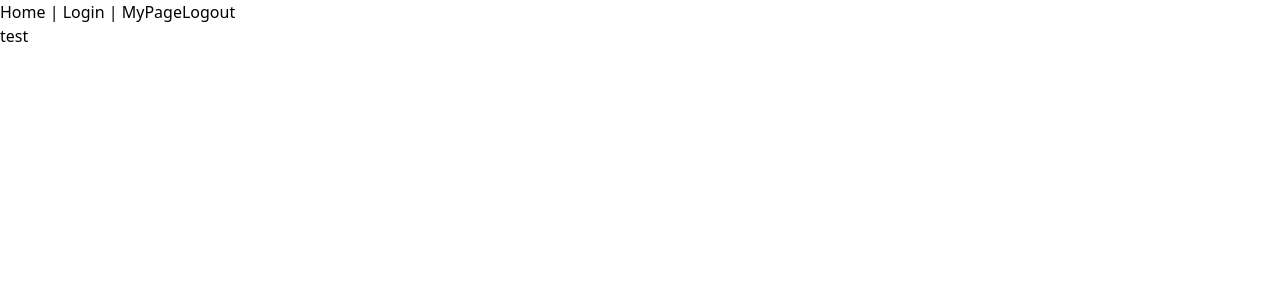
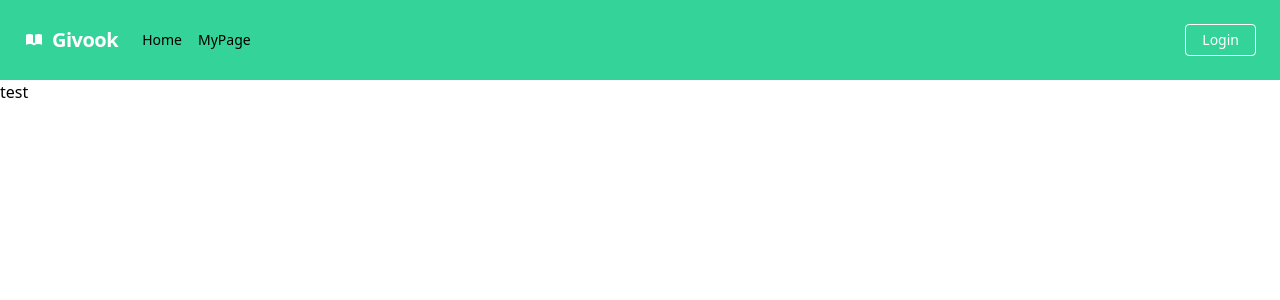
Before and after one commit to KokiIijima24/redux-auth-sample, a React (Create React App) app: page / in a window 1280 px wide. Shown: the top 300 px of the page. Built offline with nearby package versions, Linux system fonts and the light colour scheme.

Commit message:
[update]ヘッダーメニューの更新

```diff
--- a/src/components/HeaderMenu.js
+++ b/src/components/HeaderMenu.js
@@ -1,23 +1,92 @@
-import React from 'react'
+import React, { useState } from 'react'
 import { useDispatch, useSelector } from 'react-redux'
 
 import { Link } from 'react-router-dom'
-import { logout } from '../store/auth'
+import { logout, isAuthSelector } from '../store/auth'
 
 function HeaderMenu() {
+  const isAuth = useSelector(isAuthSelector)
   const dispatch = useDispatch()
-  const user = useSelector(state => state.auth.user)
+  const user = useSelector((state) => state.auth.user)
+
+  const [barState, setBarState] = useState(false)
 
   const signout = async () => {
     await dispatch(logout())
   }
 
   return (
-    <nav>
-      <Link to='/'>Home</Link> | <Link to='/login'>Login</Link> |{' '}
-      <Link to='/mypage'>MyPage</Link>
-      <button onClick={(e) => signout(e)}>Logout</button>
-      {/* <Link>{user.displayName}</Link> */}
+    <nav className='flex items-center justify-between flex-wrap bg-green-400 p-6'>
+      <div className='flex items-center flex-no-shrink text-white mr-6'>
+        <svg
+          xmlns='http://www.w3.org/2000/svg'
+          className='h-5 w-5 mr-2'
+          viewBox='0 0 20 20'
+          fill='currentColor'
+        >
+          <path d='M9 4.804A7.968 7.968 0 005.5 4c-1.255 0-2.443.29-3.5.804v10A7.969 7.969 0 015.5 14c1.669 0 3.218.51 4.5 1.385A7.962 7.962 0 0114.5 14c1.255 0 2.443.29 3.5.804v-10A7.968 7.968 0 0014.5 4c-1.255 0-2.443.29-3.5.804V12a1 1 0 11-2 0V4.804z' />
+        </svg>
+        <span className='font-semibold text-xl tracking-tight'>Givook</span>
+      </div>
+      <div className='block lg:hidden'>
+        <button
+          className='flex items-center px-3 py-2 border rounded text-teal-lighter border-teal-light hover:text-white hover:border-white'
+          onClick={() => setBarState(!barState)}
+        >
+          <svg
+            className='h-3 w-3'
+            viewBox='0 0 20 20'
+            xmlns='http://www.w3.org/2000/svg'
+          >
+            <title>Menu</title>
+            <path d='M0 3h20v2H0V3zm0 6h20v2H0V9zm0 6h20v2H0v-2z' />
+          </svg>
+        </button>
+      </div>
+      <div
+        className={
+          'w-full block flex-grow lg:flex lg:items-center lg:w-auto' +
+          (barState ? '' : ' hidden')
+        }
+      >
+        <div className='text-sm lg:flex-grow'>
+          <Link
+            to='/'
+            className='block mt-4 lg:inline-block lg:mt-0 text-teal-200 hover:text-white mr-4'
+          >
+            Home
+          </Link>
+          <Link
+            to='/mypage'
+            className='block mt-4 lg:inline-block lg:mt-0 text-teal-200 hover:text-white mr-4'
+          >
+            MyPage
+          </Link>
+        </div>
+        <div>
+          {(() => {
+            if (isAuth) {
+              return (
+                <button
+                  onClick={signout}
+                  className='inline-block text-sm px-4 py-2 leading-none border rounded text-white border-white hover:border-transparent hover:text-teal hover:bg-white mt-4 lg:mt-0'
+                >
+                  Logout
+                </button>
+              )
+            } else {
+              return (
+                <Link
+                  to='/login'
+                  className='inline-block text-sm px-4 py-2 leading-none border rounded text-white border-white hover:border-transparent hover:text-teal hover:bg-white mt-4 lg:mt-0'
+                >
+                  Login
+                </Link>
+              )
+            }
+          })()}
+        </div>
+      </div>
     </nav>
   )
 }
```
Also changed, not shown: 1 other file (tests, documents, lock files or other folders).
